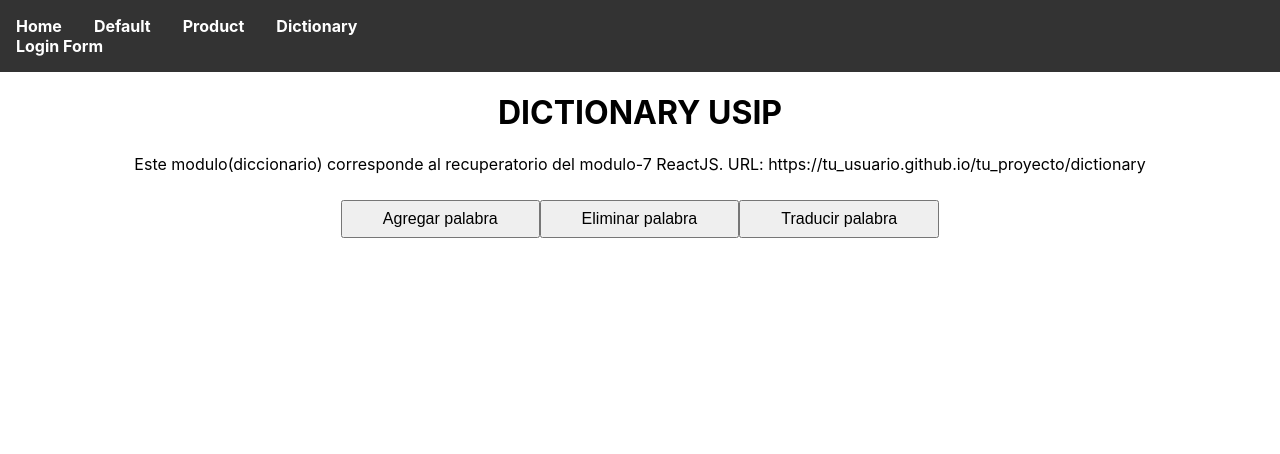
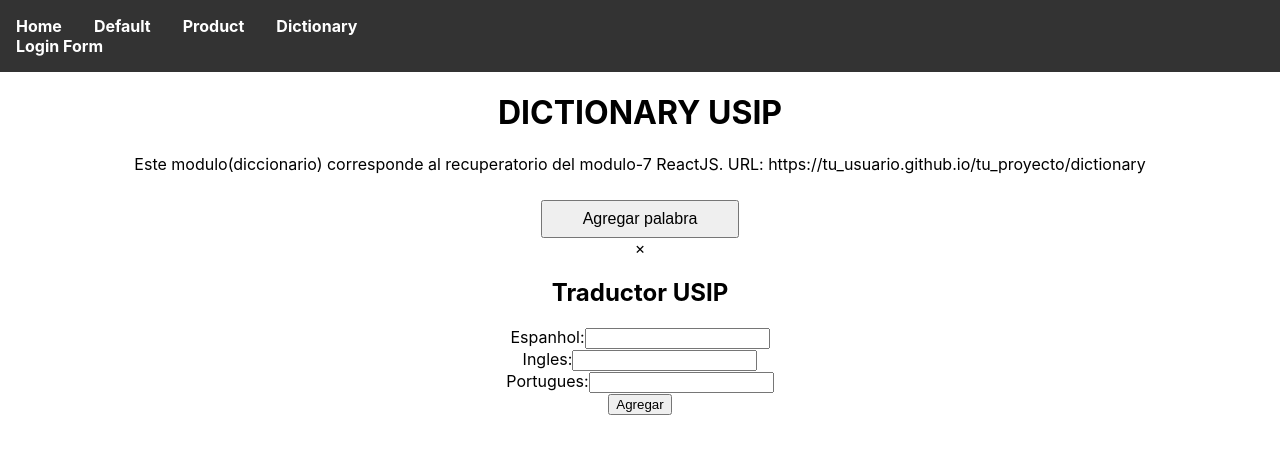
Before and after one commit to eperezr/desarrollo-frontend-react, a React (Create React App) app: page /dictionary in a window 1280 px wide. Both pictures are taken after a click on the button "Agregar palabra". Shown: the top 454 px of the page. Built offline with nearby package versions, Linux system fonts and the light colour scheme.

Commit message:
dictionary reducer

```diff
--- a/src/redux/dictionary/dictionaryTypes.js
+++ b/src/redux/dictionary/dictionaryTypes.js
@@ -0,0 +1 @@
+export const SET_FORM_DICTIONARY = 'SET_FORM_DICTIONARY';
--- a/src/screems/Dictionary/_components/PageDictionary.jsx
+++ b/src/screems/Dictionary/_components/PageDictionary.jsx
@@ -1,16 +1,113 @@
 import React, { useState } from 'react';
 
 const Dictionary = () => {
+  const [spanish, setSpanish] = useState('');
+  const [english, setEnglish] = useState('');
+  const [portuguese, setPortuguese] = useState('');
+  const [showModal, setShowModal] = useState(false);
+  const [showDeleteModal, setShowDeleteModal] = useState(false);
+  const [wordToDelete, setWordToDelete] = useState(null);
+
+  const [dictionary, setDictionary] = useState([]); // Store words in the dictionary
+
+  const handleAddWord = () => {
+    // Add logic to save the words to your dictionary here
+    setDictionary([...dictionary, { spanish, english, portuguese }]);
+    setSpanish('');
+    setEnglish('');
+    setPortuguese('');
+    setShowModal(false);
+  };
+
+  const handleDeleteWord = () => {
+    // Update the dictionary state to remove the selected word
+    setDictionary(dictionary.filter((word) => word !== wordToDelete));
+    setWordToDelete(null);
+    setShowDeleteModal(false);
+  };
+
+  const handleInputChange = (event, setFunction) => {
+    setFunction(event.target.value);
+  };
+
+  const handleShowModal = () => {
+    setShowModal(true);
+  };
+
+  const handleShowDeleteModal = (word) => {
+    setWordToDelete(word);
+    setShowDeleteModal(true);
+  };
+
   return (
     <div>
       <h1>DICTIONARY USIP</h1>
       <p>Este modulo(diccionario) corresponde al recuperatorio del modulo-7 ReactJS. URL: https://tu_usuario.github.io/tu_proyecto/dictionary</p>
       <div className="button-container">
-        <button id="add-button">Agregar palabra</button>
-        <button id="delete-button">Eliminar palabra</button>
-        <button id="translate-button">Traducir palabra</button>
+        <button id="add-button" onClick={handleShowModal}>Agregar palabra</button>
+        {/* Add logic for other buttons here */}
       </div>
+      {showModal && (
+        <div className="modal">
+          <div className="modal-content">
+            <span className="close" onClick={() => setShowModal(false)}>
+              &times;
+            </span>
+            <h2>Traductor USIP</h2>
+            <div>
+              <label htmlFor="spanish">Espanhol:</label>
+              <input
+                type="text"
+                id="spanish"
+                value={spanish}
+                onChange={(e) => handleInputChange(e, setSpanish)}
+              />
+            </div>
+            <div>
+              <label htmlFor="english">Ingles:</label>
+              <input
+                type="text"
+                id="english"
+                value={english}
+                onChange={(e) => handleInputChange(e, setEnglish)}
+              />
+            </div>
+            <div>
+              <label htmlFor="portuguese">Portugues:</label>
+              <input
+                type="text"
+                id="portuguese"
+                value={portuguese}
+                onChange={(e) => handleInputChange(e, setPortuguese)}
+              />
+            </div>
+            <button onClick={handleAddWord}>Agregar</button>
+          </div>
+        </div>
+      )}
+      {showDeleteModal && (
+        <div className="modal">
+          <div className="modal-content">
+            <span className="close" onClick={() => setShowDeleteModal(false)}>
+              &times;
+            </span>
+            <h2>Eliminar palabra</h2>
+            <p>¿Estás seguro de que quieres eliminar esta palabra?</p>
+            <button onClick={handleDeleteWord}>Eliminar</button>
+            <button onClick={() => setShowDeleteModal(false)}>Cancelar</button>
+          </div>
+        </div>
+      )}
+      <ul>
+        {dictionary.map((word, index) => (
+          <li key={index}>
+            <span>{word.spanish} - {word.english} - {word.portuguese}</span>
+            <button onClick={() => handleShowDeleteModal(word)}>Eliminar</button>
+          </li>
+        ))}
+      </ul>
     </div>
   );
 };
+
 export default Dictionary;
```
Also changed, not shown: src/redux/dictionary/dictionaryActions.js (+8 -0 lines), src/redux/dictionary/dictionaryReducer.js (+27 -0 lines).
